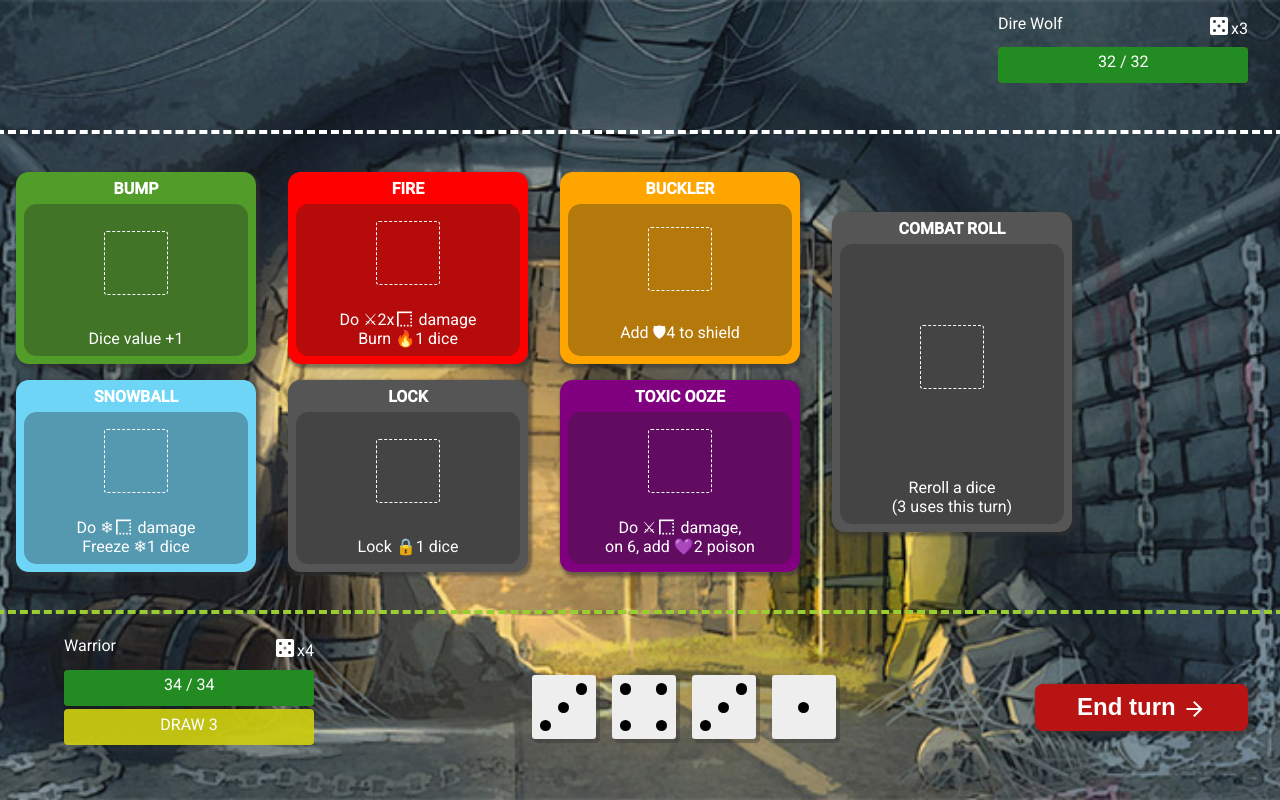
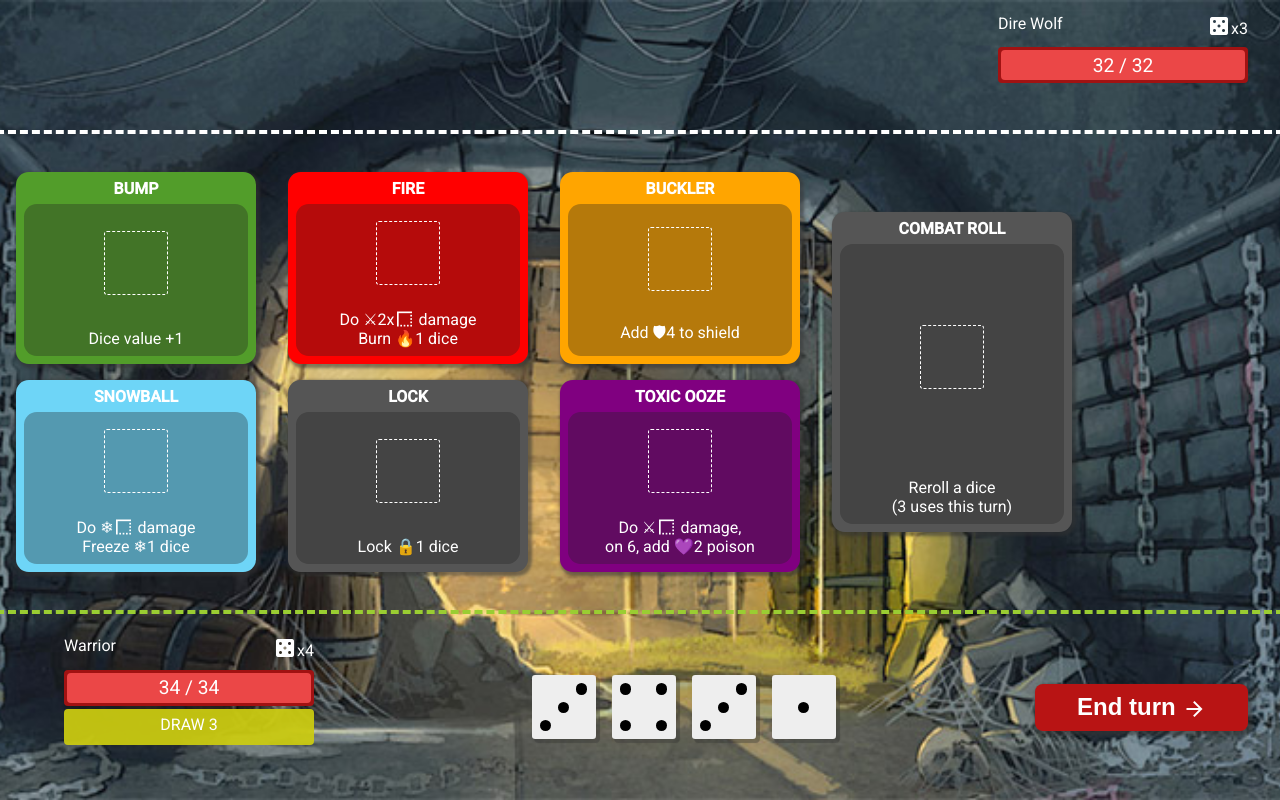
Before and after one commit to akmalkrmv/dungeons, an Angular app: page /battle in a window 1280 px wide. Built offline with nearby package versions, Linux system fonts and the light colour scheme.

Commit message:
health bar style changes

```diff
--- a/src/app/components/health-bar/health-bar.component.html
+++ b/src/app/components/health-bar/health-bar.component.html
@@ -1,5 +1,6 @@
 <div class="health-bar">
-  &nbsp;
   <div class="health-text">{{ value }} / {{ maxValue }}</div>
-  <div class="health" [style.width]="(value * 100) / maxValue + '%'"></div>
+  <div class="bar-wrapper">
+    <div class="bar" [style.width]="(value * 100) / maxValue + '%'"></div>
+  </div>
 </div>
--- a/src/app/components/health-bar/health-bar.component.scss
+++ b/src/app/components/health-bar/health-bar.component.scss
@@ -1,23 +1,38 @@
+:host {
+  --bar-color: hsl(0deg 80% 60%);
+  --back-color: hsla(0deg, 80%, 35%);
+  --border-width: 3px;
+  --border-radius: 4px;
+
   .health-bar {
     position: relative;
-  background-color: #b11e;
+    overflow: hidden;
     min-height: 36px;
-  border-radius: 4px;
-  overflow: hidden;
+    border-radius: var(--border-radius);
+    background-color: var(--back-color);
 
     .health-text {
-    top: 5px;
-    left: 40%;
       position: absolute;
       z-index: 2;
+      width: 100%;
+      height: 100%;
+      display: grid;
+      place-items: center;
+      font-size: 1.2em;
     }
-  .health {
-    top: 0;
-    bottom: 0;
-    right: 0;
-    left: 0;
+
+    .bar-wrapper {
       position: absolute;
       z-index: 1;
-    background-color: #228b22;
+      width: 100%;
+      height: 100%;
+      padding: var(--border-width);
+
+      .bar {
+        height: 100%;
+        border-radius: var(--border-radius);
+        background-color: var(--bar-color);
       }
     }
+  }
+}
--- a/src/app/components/health-bar/health-bar.component.ts
+++ b/src/app/components/health-bar/health-bar.component.ts
@@ -1,4 +1,4 @@
-import { Component, Input, OnInit } from '@angular/core';
+import { Component, Input } from '@angular/core';
 
 @Component({
   selector: 'app-health-bar',
```
Lines whose indentation alone changed are shown as unchanged.
